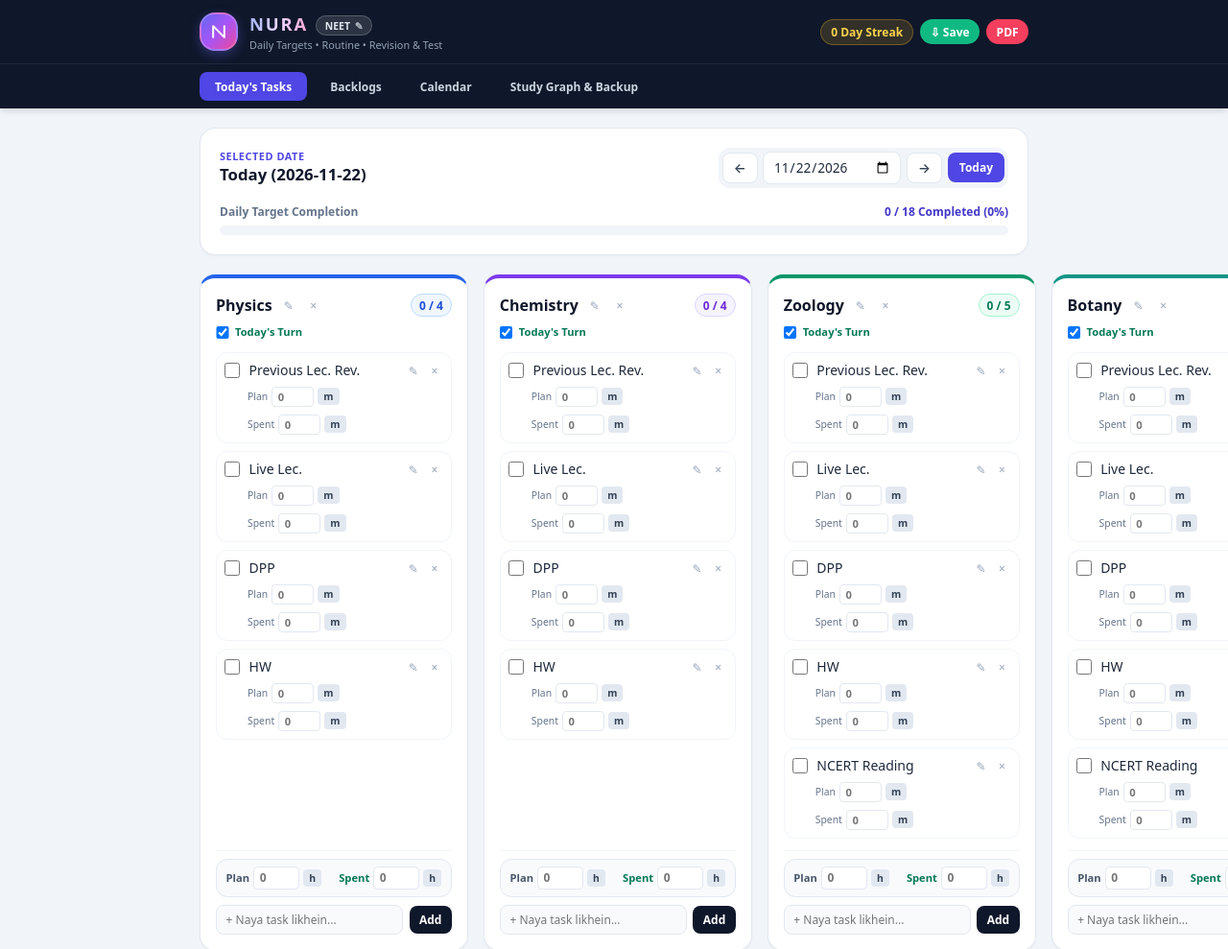
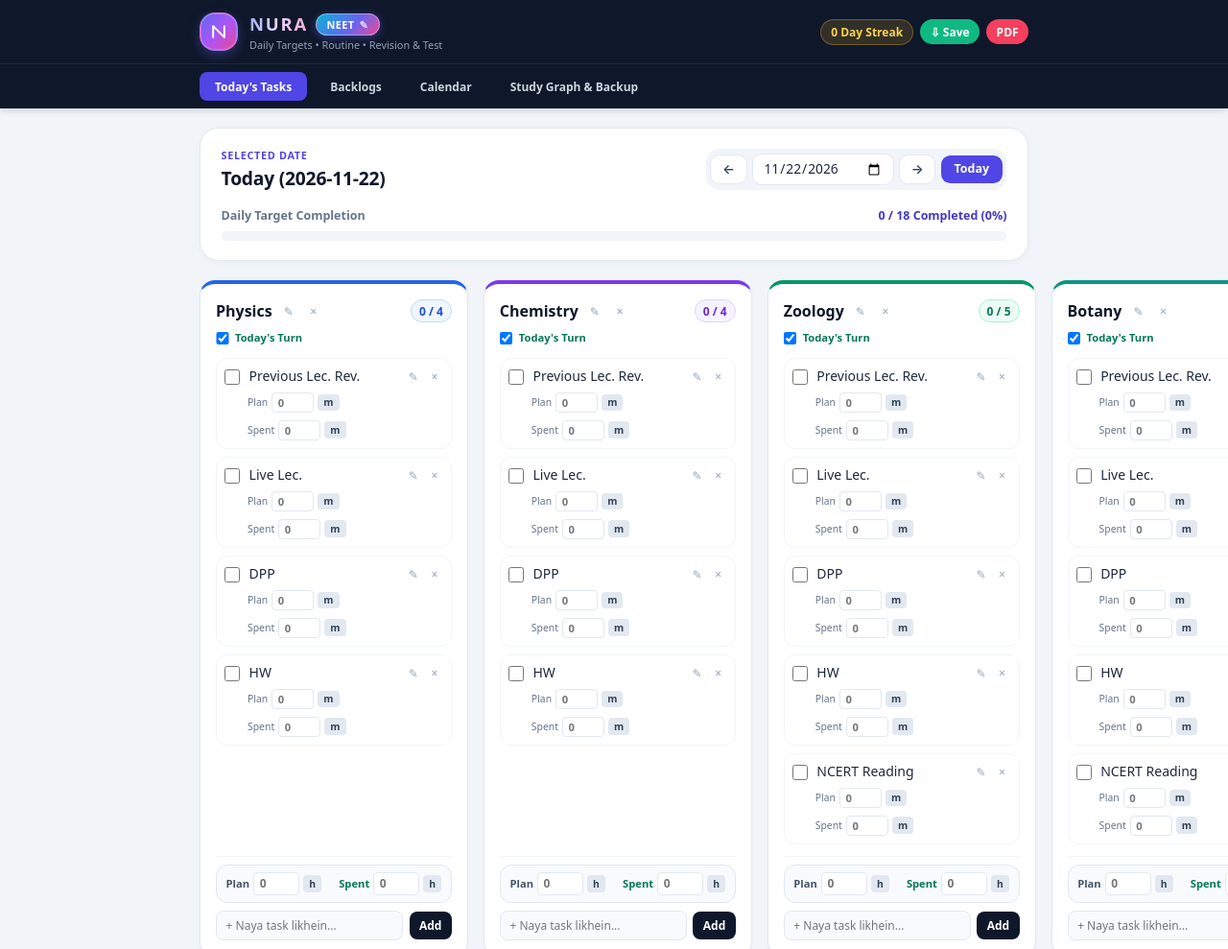
Before and after one commit to moaved53-crypto/Nura-Tracker-V2-, a plain HTML site: page index.html in a window 1280 px wide. Shown: the top 989 px of the page at 96% size. Drawn offline with Linux system fonts and the light colour scheme.

Commit message:
Add files via upload

```diff
--- a/index.html
+++ b/index.html
@@ -131,17 +131,22 @@
     .exam-badge-btn {
       display: inline-flex;
       align-items: center;
-      gap: 0.3rem;
-      padding: 0.15rem 0.55rem;
+      gap: 0.32rem;
+      padding: 0.2rem 0.65rem;
       border-radius: 9999px;
-      font-size: 0.65rem;
-      font-weight: 700;
-      background: rgba(255,255,255,0.12);
-      color: var(--slate-200);
-      border: 1px solid rgba(255,255,255,0.2);
-      transition: background 0.15s;
-    }
-    .exam-badge-btn:hover { background: rgba(255,255,255,0.22); }
+      font-size: 0.68rem;
+      font-weight: 800;
+      letter-spacing: 0.04em;
+      background: linear-gradient(135deg, #06b6d4 0%, #6366f1 55%, #ec4899 100%);
+      color: #ffffff;
+      border: 1px solid rgba(255,255,255,0.35);
+      box-shadow: 0 2px 10px rgba(99,102,241,0.45);
+      transition: transform 0.15s, box-shadow 0.15s;
+    }
+    .exam-badge-btn:hover {
+      transform: translateY(-1px);
+      box-shadow: 0 4px 14px rgba(236,72,153,0.55);
+    }
     .exam-edit-input {
       width: 6.5rem;
       padding: 0.12rem 0.45rem;
@@ -292,42 +297,76 @@
       color: var(--slate-500);
     }
 
-    /* Date Controls */
+    /* Date Controls - Exact Screenshot Match */
+    .date-card {
+      background: #fff;
+      border-radius: 1.25rem;
+      border: 1px solid var(--slate-200);
+      padding: 1.25rem 1.35rem;
+      box-shadow: 0 2px 8px rgba(15, 23, 42, 0.03);
+    }
+    .date-top-row {
+      display: flex;
+      flex-wrap: wrap;
+      align-items: center;
+      justify-content: space-between;
+      gap: 0.85rem;
+    }
+    .date-eyebrow {
+      font-size: 0.68rem;
+      font-weight: 700;
+      text-transform: uppercase;
+      letter-spacing: 0.06em;
+      color: var(--indigo-600);
+      display: block;
+      margin-bottom: 0.15rem;
+    }
+    .date-heading {
+      font-size: 1.2rem;
+      font-weight: 700;
+      color: var(--slate-900);
+      letter-spacing: -0.01em;
+    }
     .date-controls {
-      display: flex;
+      display: inline-flex;
       align-items: center;
       gap: 0.35rem;
       background: var(--slate-100);
-      padding: 0.25rem;
-      border-radius: 0.75rem;
-      align-self: flex-start;
+      padding: 0.3rem;
+      border-radius: 0.85rem;
+      max-width: 100%;
     }
     .btn-icon-nav {
-      padding: 0.35rem 0.7rem;
-      border-radius: 0.5rem;
+      padding: 0.42rem 0.72rem;
+      border-radius: 0.6rem;
       background: #fff;
       color: var(--slate-700);
       border: 1px solid var(--slate-200);
       font-size: 0.85rem;
       font-weight: 600;
+      line-height: 1.2;
+      transition: background 0.15s;
     }
     .btn-icon-nav:hover { background: var(--slate-50); }
     .date-input {
       background: #fff;
       border: 1px solid var(--slate-200);
-      border-radius: 0.5rem;
-      padding: 0.35rem 0.6rem;
-      font-size: 0.85rem;
+      border-radius: 0.6rem;
+      padding: 0.4rem 0.65rem;
+      font-size: 0.86rem;
       font-weight: 500;
       color: var(--slate-800);
+      line-height: 1.2;
     }
     .btn-today {
-      padding: 0.42rem 0.75rem;
-      border-radius: 0.5rem;
+      padding: 0.46rem 0.85rem;
+      border-radius: 0.6rem;
       background: var(--indigo-600);
       color: #fff;
-      font-size: 0.75rem;
+      font-size: 0.78rem;
       font-weight: 700;
+      line-height: 1.2;
+      transition: background 0.15s;
     }
     .btn-today:hover { background: var(--indigo-700); }
 
@@ -336,19 +375,19 @@
       display: flex;
       align-items: center;
       justify-content: space-between;
-      margin-bottom: 0.375rem;
-      font-size: 0.75rem;
+      margin-bottom: 0.45rem;
+      font-size: 0.78rem;
     }
     .progress-track {
       width: 100%;
       background: var(--slate-100);
-      height: 0.625rem;
+      height: 0.65rem;
       border-radius: 9999px;
       overflow: hidden;
     }
     .progress-fill {
       height: 100%;
-      background: linear-gradient(to right, var(--indigo-600), var(--emerald-500));
+      background: linear-gradient(90deg, #4f46e5 0%, #10b981 100%);
       border-radius: 9999px;
       transition: width 0.3s ease;
     }
@@ -849,11 +888,11 @@
     <!-- TAB 1: TODAY -->
     <div id="tab-today" class="tab-panel space-y-5">
       <!-- Date Bar + Daily Progress Card -->
-      <section class="card space-y-4">
-        <div class="section-header">
+      <section class="date-card space-y-4">
+        <div class="date-top-row">
           <div>
-            <span class="eyebrow">Selected Date</span>
-            <h2 id="selected-date-label" class="h2-title">Today</h2>
+            <span class="date-eyebrow">SELECTED DATE</span>
+            <h2 id="selected-date-label" class="date-heading">Today</h2>
           </div>
           <div class="date-controls">
             <button id="prev-day-btn" type="button" aria-label="Previous day" class="btn-icon-nav">&larr;</button>
```
